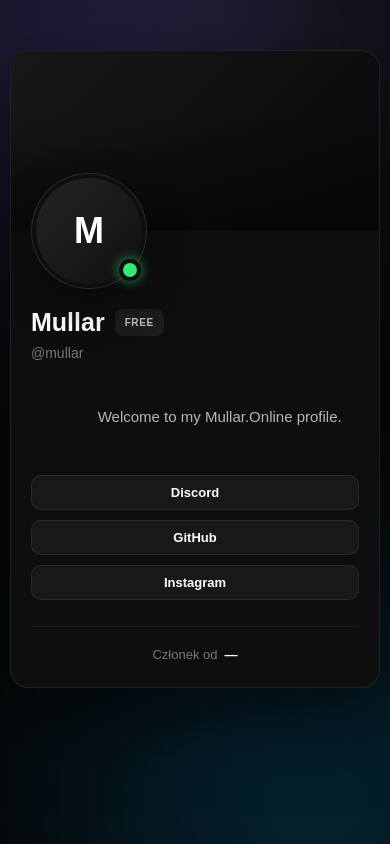
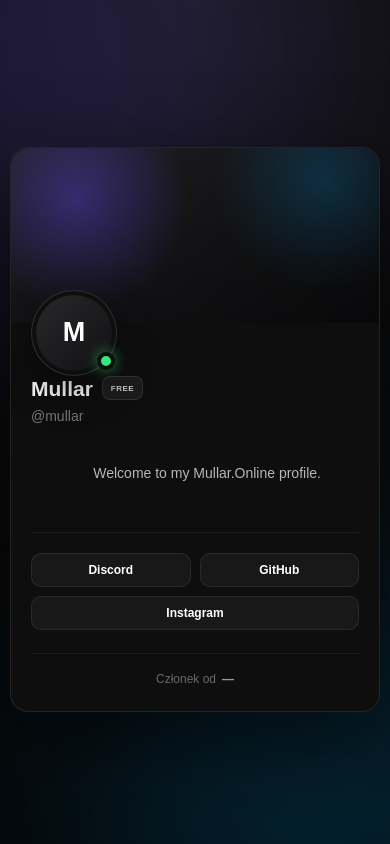
Before and after one commit to rebiszsamuel-design/MlerSamuelRebiszAI, a website: page public/profile.html in a window 390 px wide. Drawn offline with Linux system fonts and the light colour scheme.

Commit message:
Discordowy layout profilu

```diff
--- a/profile.css
+++ b/profile.css
@@ -13,10 +13,10 @@ body {
     min-height: 100vh;
 
     display: flex;
-    align-items: flex-start;
+    align-items: center;
     justify-content: center;
 
-    padding: 80px 20px 50px;
+    padding: 60px 20px;
 
     overflow-x: hidden;
 
@@ -39,17 +39,17 @@ body {
     position: fixed;
     inset: 0;
 
+    z-index: 0;
+
     overflow: hidden;
-
-    z-index: 0;
 
     pointer-events: none;
 
     background:
         radial-gradient(
-            circle at top,
-            #151515 0%,
-            #080808 45%,
+            circle at 50% 0%,
+            #171717 0%,
+            #090909 50%,
             #050505 100%
         );
 }
@@ -57,26 +57,26 @@ body {
 .glow {
     position: absolute;
 
-    width: 450px;
-    height: 450px;
+    width: 480px;
+    height: 480px;
 
     border-radius: 50%;
 
-    filter: blur(120px);
+    filter: blur(130px);
 
-    opacity: 0.18;
+    opacity: .18;
 }
 
 .glow-1 {
-    top: -180px;
-    left: -120px;
+    top: -190px;
+    left: -180px;
 
     background: #6b4cff;
 }
 
 .glow-2 {
-    right: -150px;
-    bottom: -180px;
+    right: -180px;
+    bottom: -190px;
 
     background: #00aaff;
 }
@@ -94,6 +94,8 @@ body {
     width: 100%;
     max-width: 720px;
 
+    margin: 0 auto;
+
     overflow: visible;
 
     border-radius: 22px;
@@ -102,15 +104,11 @@ body {
 
     border:
         1px solid
-        rgba(255,255,255,0.08);
+        rgba(255,255,255,.09);
 
     box-shadow:
-        0 30px 80px
-        rgba(0,0,0,0.55);
-
-    backdrop-filter: blur(20px);
-
-    margin: 0 auto;
+        0 32px 90px
+        rgba(0,0,0,.55);
 }
 
 
@@ -119,9 +117,14 @@ body {
 ======================================== */
 
 .profile-banner {
+    position: relative;
+
     width: 100%;
+    height: 205px;
 
-    height: 220px;
+    overflow: hidden;
+
+    display: block;
 
     border-radius:
         22px
@@ -130,21 +133,25 @@ body {
         0;
 
     background:
+        radial-gradient(
+            circle at 18% 30%,
+            rgba(107,76,255,.40),
+            transparent 34%
+        ),
+        radial-gradient(
+            circle at 85% 20%,
+            rgba(0,170,255,.20),
+            transparent 31%
+        ),
         linear-gradient(
             135deg,
-            #181818,
-            #080808
+            #202024,
+            #0b0b0d
         );
 
     background-size: cover;
-
     background-position: center;
-
     background-repeat: no-repeat;
-
-    position: relative;
-
-    display: block;
 }
 
 .profile-banner::after {
@@ -154,17 +161,11 @@ body {
 
     inset: 0;
 
-    border-radius:
-        22px
-        22px
-        0
-        0;
-
     background:
         linear-gradient(
             to bottom,
-            transparent 35%,
-            rgba(5,5,5,0.70) 100%
+            rgba(0,0,0,.02),
+            rgba(0,0,0,.25)
         );
 
     pointer-events: none;
@@ -176,16 +177,27 @@ body {
 ======================================== */
 
 .profile-content {
-    position: relative;
-
     width: 100%;
 
     padding:
-        0
-        35px
-        35px;
+        26px
+        32px
+        30px;
+}
 
-    text-align: left;
+
+/* ========================================
+   IDENTITY ROW
+======================================== */
+
+.identity-row {
+    display: flex;
+
+    align-items: flex-start;
+
+    gap: 24px;
+
+    width: 100%;
 }
 
 
@@ -193,18 +205,17 @@ body {
    AVATAR
 ======================================== */
 
+.avatar-column {
+    flex: 0 0 auto;
+}
+
 .avatar-wrapper {
     position: relative;
 
-    width: 136px;
-    height: 136px;
+    width: 132px;
+    height: 132px;
 
-    margin:
-        -68px
-        0
-        18px;
-
-    padding: 6px;
+    padding: 5px;
 
     display: flex;
 
@@ -217,24 +228,26 @@ body {
 
     border:
         1px solid
-        rgba(255,255,255,0.12);
+        rgba(255,255,255,.13);
 
     box-shadow:
         0 15px 40px
-        rgba(0,0,0,0.45);
+        rgba(0,0,0,.45);
+
+    margin-top: -82px;
 
     z-index: 5;
 }
 
 .avatar {
-    width: 124px;
-    height: 124px;
+    width: 120px;
+    height: 120px;
 
-    min-width: 124px;
-    min-height: 124px;
+    min-width: 120px;
+    max-width: 120px;
 
-    max-width: 124px;
-    max-height: 124px;
+    min-height: 120px;
+    max-height: 120px;
 
     display: flex;
 
@@ -243,29 +256,27 @@ body {
 
     overflow: hidden;
 
+    flex-shrink: 0;
+
     border-radius: 50%;
 
     background:
         linear-gradient(
             135deg,
-            #242424,
-            #101010
+            #28282b,
+            #111113
         );
 
     color: #ffffff;
 
-    font-size: 42px;
+    font-size: 40px;
 
     font-weight: 800;
 
     line-height: 1;
-
-    flex-shrink: 0;
 }
 
 .avatar img {
-    display: block;
-
     width: 100%;
     height: 100%;
 
@@ -275,11 +286,12 @@ body {
     max-width: 100%;
     max-height: 100%;
 
-    border-radius: 50%;
+    display: block;
 
     object-fit: cover;
+    object-position: center;
 
-    object-position: center;
+    border-radius: 50%;
 }
 
 
@@ -290,23 +302,36 @@ body {
 .online {
     position: absolute;
 
-    right: 5px;
-    bottom: 7px;
+    right: 3px;
+    bottom: 6px;
 
-    width: 22px;
-    height: 22px;
+    width: 21px;
+    height: 21px;
 
     border-radius: 50%;
 
-    background: #37e878;
+    background: #35e879;
 
     border:
         4px solid
         #0e0e0e;
 
     box-shadow:
-        0 0 12px
-        rgba(55,232,120,0.65);
+        0 0 14px
+        rgba(53,232,121,.60);
+}
+
+
+/* ========================================
+   IDENTITY INFO
+======================================== */
+
+.identity-info {
+    min-width: 0;
+
+    flex: 1;
+
+    padding-top: 2px;
 }
 
 
@@ -315,8 +340,6 @@ body {
 ======================================== */
 
 .profile-name {
-    width: 100%;
-
     display: flex;
 
     align-items: center;
@@ -325,11 +348,13 @@ body {
 
     flex-wrap: wrap;
 
-    gap: 10px;
+    gap: 9px;
 }
 
 .profile-name h1 {
     margin: 0;
+
+    max-width: 100%;
 
     color: #ffffff;
 
@@ -339,9 +364,9 @@ body {
 
     line-height: 1.2;
 
+    overflow-wrap: anywhere;
+
     word-break: break-word;
-
-    overflow-wrap: anywhere;
 }
 
 
@@ -356,6 +381,8 @@ body {
     align-items: center;
     justify-content: center;
 
+    flex-shrink: 0;
+
     min-height: 27px;
 
     padding:
@@ -366,41 +393,40 @@ body {
 
     font-size: 10px;
 
-    font-weight: 800;
+    font-weight: 900;
 
-    letter-spacing: 0.6px;
-
-    flex-shrink: 0;
+    letter-spacing: .5px;
 }
 
 .free-badge {
-    color: #bdbdbd;
+    color: #c9c9cd;
 
     background:
-        rgba(255,255,255,0.06);
+        rgba(255,255,255,.06);
 
-    border-color:
-        rgba(255,255,255,0.1);
+    border:
+        1px solid
+        rgba(255,255,255,.10);
 }
 
 .pro-badge {
-    color: #fff0ae;
+    color: #fff0ac;
 
     background:
         linear-gradient(
             135deg,
-            #8a5a00,
-            #ffd76a,
-            #b87900
+            #805500,
+            #ffd769,
+            #a16b00
         );
 
     border:
         1px solid
-        rgba(255,215,100,0.7);
+        rgba(255,215,100,.62);
 
     box-shadow:
-        0 0 18px
-        rgba(255,200,70,0.35);
+        0 0 17px
+        rgba(255,200,70,.28);
 }
 
 .premium-badge {
@@ -409,26 +435,26 @@ body {
     background:
         linear-gradient(
             135deg,
-            #5d35ff,
-            #9b6cff,
-            #5d35ff
+            #5c35ee,
+            #9a6eff,
+            #5c35ee
         );
 
     background-size: 200% 200%;
 
     border:
         1px solid
-        rgba(160,120,255,0.7);
+        rgba(170,130,255,.65);
 
     box-shadow:
         0 0 18px
-        rgba(120,80,255,0.35);
+        rgba(120,80,255,.32);
 
     animation:
-        premiumGlow 3s ease infinite;
+        premiumBadge 3s ease infinite;
 }
 
-@keyframes premiumGlow {
+@keyframes premiumBadge {
 
     0% {
         background-position: 0% 50%;
@@ -444,30 +470,30 @@ body {
 }
 
 .og-badge {
-    color: #e2e2e2;
+    color: #e5e5e5;
 
     background:
-        rgba(255,255,255,0.07);
+        rgba(255,255,255,.065);
 
     border:
         1px solid
-        rgba(255,255,255,0.10);
+        rgba(255,255,255,.10);
 
     cursor: help;
 }
 
 
 /* ========================================
-   USERNAME
+   HANDLE
 ======================================== */
 
 .username {
     margin:
-        8px
+        7px
         0
         0;
 
-    color: #777777;
+    color: #76767d;
 
     font-size: 14px;
 }
@@ -480,24 +506,24 @@ body {
 .bio {
     width: 100%;
 
-    max-width: 620px;
+    max-width: 470px;
 
     margin:
-        20px
+        16px
         0
         0;
 
-    color: #b7b7b7;
+    color: #b7b7bd;
 
-    font-size: 15px;
+    font-size: 14px;
 
     line-height: 1.6;
 
-    word-break: break-word;
+    white-space: pre-wrap;
 
     overflow-wrap: anywhere;
 
-    white-space: pre-wrap;
+    word-break: break-word;
 }
 
 
@@ -508,17 +534,22 @@ body {
 .profile-links {
     display: flex;
 
+    align-items: center;
+    justify-content: flex-start;
+
     flex-wrap: wrap;
 
-    align-items: center;
-
-    justify-content: flex-start;
-
-    gap: 10px;
+    gap: 9px;
 
     width: 100%;
 
-    margin-top: 22px;
+    margin-top: 25px;
+
+    padding-top: 20px;
+
+    border-top:
+        1px solid
+        rgba(255,255,255,.07);
 }
 
 .profile-link {
@@ -527,58 +558,58 @@ body {
     align-items: center;
     justify-content: center;
 
-    gap: 8px;
+    gap: 7px;
 
     padding:
         9px
-        14px;
+        13px;
 
     border-radius: 10px;
 
     background:
-        rgba(255,255,255,0.045);
+        rgba(255,255,255,.045);
 
     border:
         1px solid
-        rgba(255,255,255,0.08);
+        rgba(255,255,255,.08);
 
     color: #ffffff;
 
-    text-decoration: none;
-
-    font-size: 13px;
+    font-size: 12px;
 
     font-weight: 600;
+
+    text-decoration: none;
 
     white-space: nowrap;
 
     transition:
-        background 0.2s ease,
-        transform 0.2s ease,
-        border-color 0.2s ease;
+        background .18s ease,
+        transform .18s ease,
+        border-color .18s ease;
 }
 
 .profile-link:hover {
+    transform: translateY(-2px);
+
     background:
-        rgba(255,255,255,0.09);
+        rgba(255,255,255,.085);
 
     border-color:
-        rgba(255,255,255,0.16);
-
-    transform:
-        translateY(-2px);
+        rgba(255,255,255,.15);
 }
 
 .profile-link-icon {
-    width: 19px;
-    height: 19px;
+    width: 18px;
+    height: 18px;
 
-    max-width: 19px;
-    max-height: 19px;
+    min-width: 18px;
+    max-width: 18px;
+
+    min-height: 18px;
+    max-height: 18px;
 
     object-fit: contain;
-
-    flex-shrink: 0;
 
     border-radius: 4px;
 }
@@ -592,32 +623,30 @@ body {
     display: flex;
 
     align-items: center;
-
     justify-content: flex-start;
 
-    gap: 40px;
+    gap: 55px;
 
     width: 100%;
 
-    margin-top: 28px;
+    margin-top: 25px;
 
-    padding-top: 20px;
+    padding-top: 22px;
 
     border-top:
         1px solid
-        rgba(255,255,255,0.07);
+        rgba(255,255,255,.07);
 }
 
 .stat {
-    min-width: 80px;
+    min-width: 85px;
 
     display: flex;
 
+    align-items: center;
+    justify-content: center;
+
     flex-direction: column;
-
-    align-items: center;
-
-    justify-content: center;
 }
 
 .stat-number {
@@ -633,14 +662,14 @@ body {
 .stat-label {
     margin-top: 6px;
 
-    color: #666666;
+    color: #68686e;
 
     font-size: 11px;
 }
 
 .like-button {
     width: 38px;
-    height: 30px;
+    height: 28px;
 
     padding: 0;
 
@@ -648,9 +677,11 @@ body {
 
     background: transparent;
 
-    color: #ff6682;
+    color: #ff6481;
 
-    font-size: 25px;
+    font-size: 24px;
+
+    line-height: 1;
 
     cursor: pointer;
 }
@@ -660,36 +691,37 @@ body {
 }
 
 .like-button.liked {
-    color: #ff3f68;
+    color: #ff3d68;
 }
 
 
 /* ========================================
-   MEMBER SINCE
+   MEMBER
 ======================================== */
 
 .member-since {
     display: flex;
 
     align-items: center;
+    justify-content: flex-start;
 
-    gap: 7px;
+    gap: 6px;
 
-    margin-top: 26px;
+    margin-top: 23px;
 
-    padding-top: 20px;
+    padding-top: 18px;
 
     border-top:
         1px solid
-        rgba(255,255,255,0.07);
+        rgba(255,255,255,.07);
 
-    color: #777777;
+    color: #68686e;
 
-    font-size: 13px;
+    font-size: 12px;
 }
 
 .member-since strong {
-    color: #ffffff;
+    color: #999;
 
     font-weight: 600;
 }
@@ -708,23 +740,23 @@ body {
 
     width: 100%;
 
-    margin-top: 24px;
+    margin-top: 21px;
 
-    padding: 14px;
+    padding: 13px;
 
     border-radius: 13px;
 
     background:
-        rgba(255,255,255,0.035);
+        rgba(255,255,255,.035);
 
     border:
         1px solid
-        rgba(255,255,255,0.07);
+        rgba(255,255,255,.07);
 }
 
 .music-icon {
-    width: 40px;
-    height: 40px;
+    width: 39px;
+    height: 39px;
 
     display: flex;
 
@@ -736,7 +768,7 @@ body {
     border-radius: 10px;
 
     background:
-        rgba(118,87,255,0.13);
+        rgba(118,87,255,.13);
 
     color: #a991ff;
 
@@ -748,6 +780,8 @@ body {
 
     flex-direction: column;
 
+    align-items: flex-start;
+
     min-width: 0;
 }
 
@@ -756,15 +790,15 @@ body {
 }
 
 .music-info span {
-    color: #666;
+    margin-top: 3px;
+
+    color: #68686e;
 
     font-size: 11px;
-
-    margin-top: 3px;
 }
 
 .music-player audio {
-    width: 250px;
+    width: 240px;
 
     max-width: 100%;
 
@@ -773,7 +807,7 @@ body {
 
 
 /* ========================================
-   LOADING / ERROR
+   LOADING
 ======================================== */
 
 .loading {
@@ -781,7 +815,7 @@ body {
 
     inset: 0;
 
-    z-index: 20;
+    z-index: 50;
 
     display: flex;
 
@@ -795,6 +829,11 @@ body {
     font-size: 14px;
 }
 
+
+/* ========================================
+   ERROR
+======================================== */
+
 .error-screen {
     display: none;
 
@@ -806,12 +845,10 @@ body {
     flex-direction: column;
 
     text-align: center;
-
-    padding: 30px;
 }
 
 .error-screen h1 {
-    margin: 0 0 10px;
+    margin-bottom: 10px;
 }
 
 .error-screen p {
@@ -821,7 +858,7 @@ body {
 .error-screen a {
     margin-top: 10px;
 
-    color: #8e76ff;
+    color: #927cff;
 
     text-decoration: none;
 }
@@ -831,11 +868,11 @@ body {
    MOBILE
 ======================================== */
 
-@media (max-width: 600px) {
+@media (max-width: 650px) {
 
     body {
         padding:
-            50px
+            45px
             10px
             30px;
     }
@@ -844,8 +881,9 @@ body {
         border-radius: 18px;
     }
 
-    .profile-banner,
-    .profile-banner::after {
+    .profile-banner {
+        height: 175px;
+
         border-radius:
             18px
             18px
@@ -853,56 +891,61 @@ body {
             0;
     }
 
-    .profile-banner {
-        height: 180px;
-    }
-
     .profile-content {
         padding:
-            0
+            20px
             20px
             25px;
     }
 
+    .identity-row {
+        gap: 16px;
+    }
+
     .avatar-wrapper {
-        width: 116px;
-        height: 116px;
+        width: 102px;
+        height: 102px;
 
-        margin:
-            -58px
-            0
-            18px;
+        margin-top: -62px;
     }
 
     .avatar {
-        width: 106px;
-        height: 106px;
+        width: 92px;
+        height: 92px;
 
-        min-width: 106px;
-        min-height: 106px;
+        min-width: 92px;
+        max-width: 92px;
 
-        max-width: 106px;
-        max-height: 106px;
+        min-height: 92px;
+        max-height: 92px;
 
-        font-size: 36px;
+        font-size: 32px;
+    }
+
+    .online {
+        width: 18px;
+        height: 18px;
+
+        right: 1px;
+        bottom: 5px;
     }
 
     .profile-name h1 {
-        font-size: 25px;
+        font-size: 24px;
     }
 
     .profile-links {
-        flex-direction: column;
-        align-items: stretch;
+        justify-content: stretch;
     }
 
     .profile-link {
-        width: 100%;
+        flex: 1 1 140px;
     }
 
     .profile-stats {
         justify-content: center;
-        gap: 28px;
+
+        gap: 32px;
     }
 
     .member-since {
@@ -915,6 +958,52 @@ body {
 
     .music-player audio {
         width: 100%;
+
         margin-left: 0;
     }
 }
+
+
+@media (max-width: 430px) {
+
+    .identity-row {
+        align-items: flex-start;
+
+        gap: 13px;
+    }
+
+    .avatar-wrapper {
+        width: 86px;
+        height: 86px;
+
+        margin-top: -53px;
+    }
+
+    .avatar {
+        width: 76px;
+        height: 76px;
+
+        min-width: 76px;
+        max-width: 76px;
+
+        min-height: 76px;
+        max-height: 76px;
+
+        font-size: 27px;
+    }
+
+    .profile-name h1 {
+        font-size: 21px;
+    }
+
+    .badge,
+    .og-badge {
+        min-height: 24px;
+
+        padding:
+            4px
+            8px;
+
+        font-size: 8px;
+    }
+}
```
Also changed, not shown: profile.html (+30 -2 lines).
